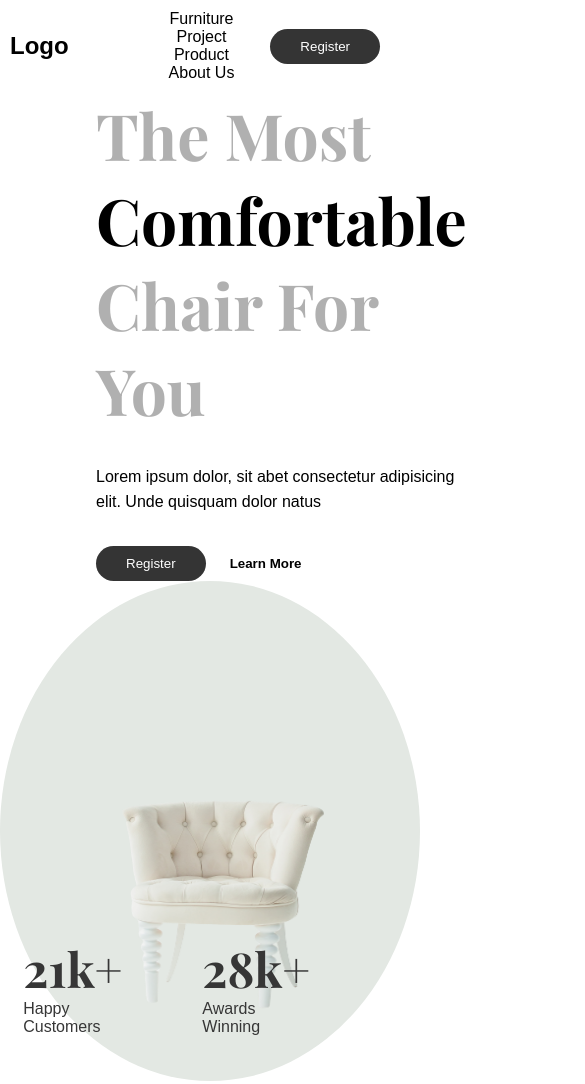
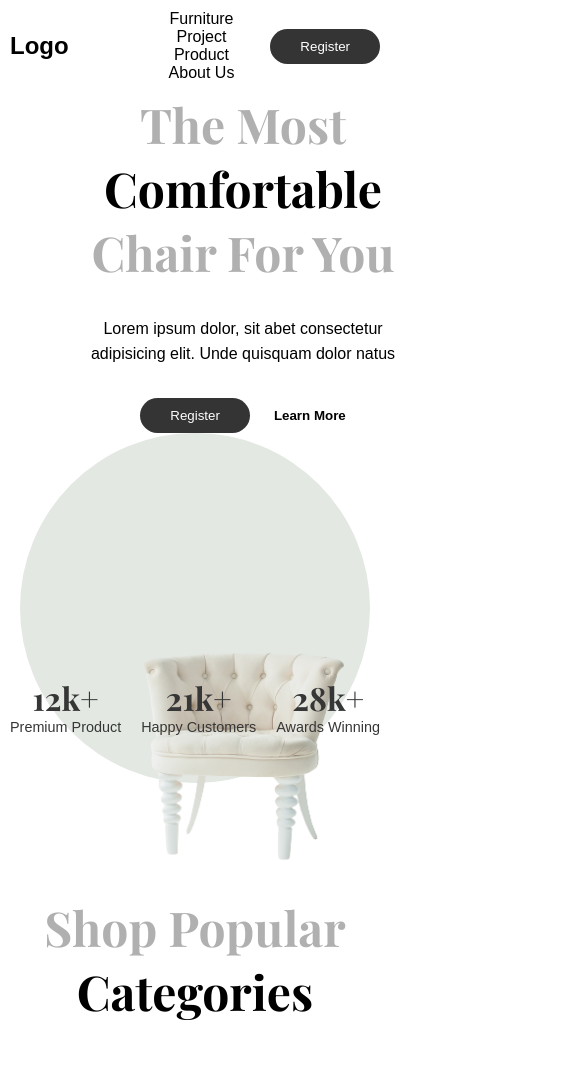
Before and after one commit to penguin248/chairs-page, a plain HTML site: page index.html in a window 390 px wide. Shown: the top 1084 px of the page, 585 px wide, since content can reach past the window. Drawn offline with nearby package versions, Linux system fonts and the light colour scheme; a web font is replaced by a local one.

Commit message:
Add media queries to make the site responsive

```diff
--- a/styles.css
+++ b/styles.css
@@ -339,3 +339,69 @@ footer .about-company .container {
   font-family: sans-serif;
 }
 /* Footer End */
+
+/* Media Queries for Responsiveness */
+@media only screen and (max-width: 1150px) {
+  .img-container {
+    width: 340px;
+    height: 340px;
+  }
+
+  .d-none {
+    display: none;
+  }
+}
+
+@media only screen and (max-width: 900px) {
+  header {
+    height: 120px;
+    text-align: center;
+    justify-content: center;
+  }
+
+  header.content-container {
+    margin-bottom: 6rem;
+    margin-top: 4rem;
+    margin-left: 0;
+  }
+
+  .popularity {
+    margin-top: 22rem;
+    text-align: center;
+  }
+}
+
+@media only screen and (max-width: 600px) {
+  .primary-headings {
+    width: 350px;
+  }
+
+  .img-container {
+    width: 350px;
+    height: 350px;
+  }
+
+  .popularity div h1 {
+    font-size: 2rem;
+  }
+
+  .popularity div {
+    font-size: 0.9rem;
+    text-align: center;
+    margin: 0 auto;
+    margin-top: 7rem;
+  }
+
+  .main-headings {
+    font-size: 3rem;
+    text-align: center;
+  }
+
+  .cards {
+    margin-right: 5rem;
+  }
+
+  .card-fill {
+    margin-left: 10px;
+  }
+}
```
